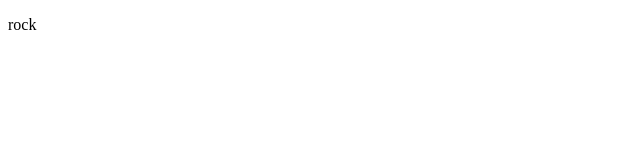
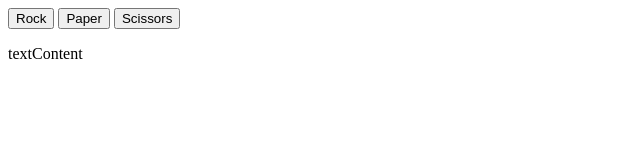
Before and after one commit to seojunchian/rock_paper_scissors, a plain HTML site: page index.html in a window 1280 px wide. Shown: the whole page, without its empty margins (0-640 px from the left). Drawn offline with Linux system fonts and the light colour scheme.

Commit message:
html changes made

```diff
--- a/index.html
+++ b/index.html
@@ -7,7 +7,10 @@
     <link rel="stylesheet" href="style.css">
 </head>
 <body>
-    <p id="choice"></p>
+    <button id="rock">Rock</button>
+    <button id="paper">Paper</button>
+    <button id="scissors">Scissors</button>
+    <p id="paragraph">textContent</p>
     <script src="script.js"></script>
 </body>
 </html>
```
